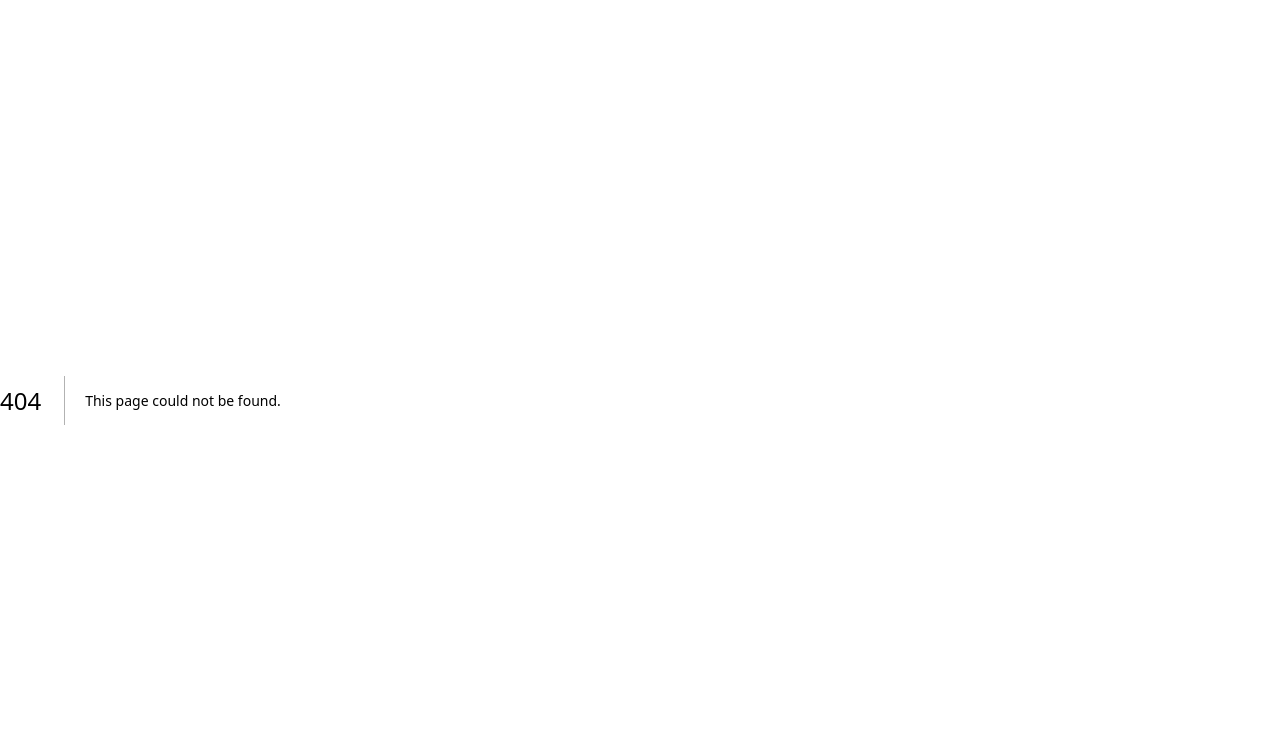
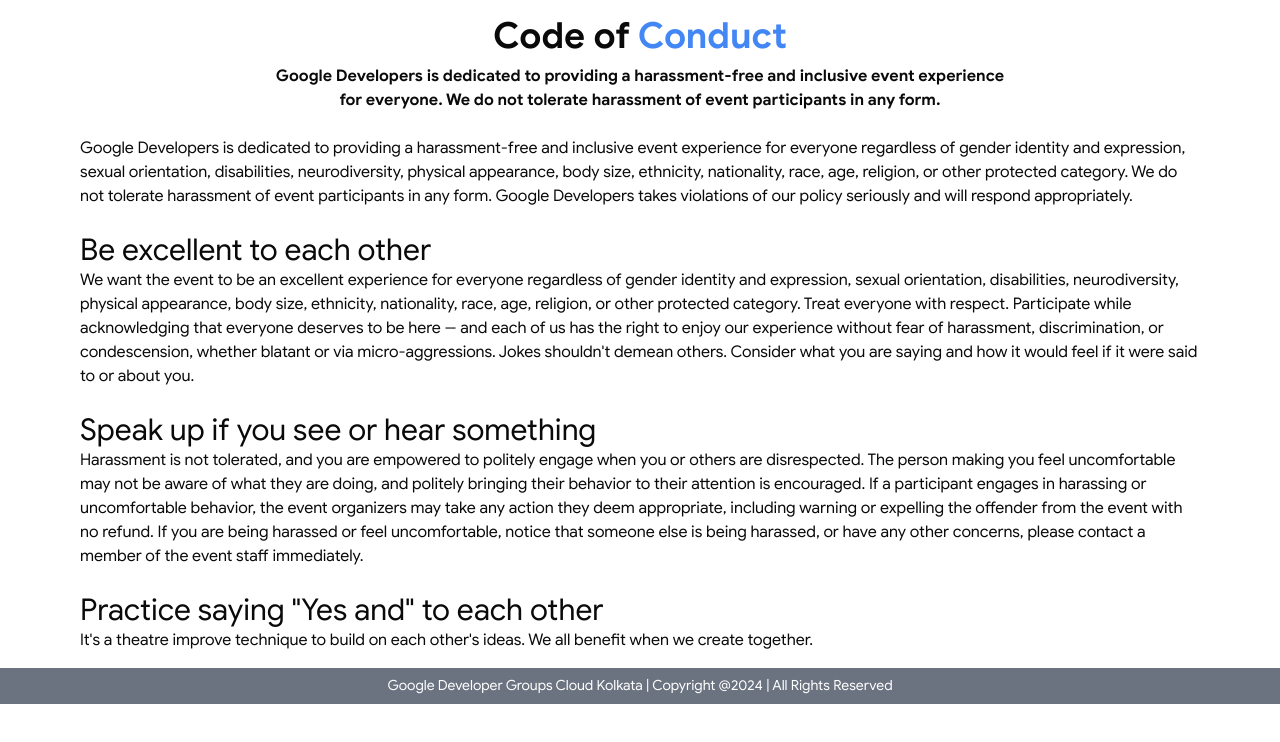
Before and after one commit to gdgcloudkol/chapter-website, a Next.js app: page /code-of-conduct in a window 1280 px wide. Before the commit this address had no page. Shown: the top 742 px of the page. Built offline with nearby package versions, Linux system fonts and the light colour scheme.

Commit message:
added COC page

```diff
--- /dev/null
+++ b/app/code-of-conduct/page.tsx
@@ -0,0 +1,23 @@
+import SectionHeader from '@/components/blocks/SectionHeader'
+import COC from '@/public/assets/content/coc/content.json'
+
+function ContentBlock({ title, description }: { title: string, description: string }) {
+    return <div className='flex flex-col'>
+        <h3 className="text-3xl">{title}</h3>
+        <p className='text-md'> {description} </p>
+    </div>
+}
+
+export default function page() {
+    return (
+        <section className='flex flex-col w-full max-w-6xl mx-auto gap-6 p-4'>
+            <SectionHeader title1={COC.title_1} title_color={COC.title_color} color={COC.color} description={COC.description} />
+            <p className='text-md'>{COC.content}</p>
+            {
+                COC.sections.map((content, index) => {
+                    return <ContentBlock key={index} title={content.title} description={content.description} />
+                })
+            }
+        </section>
+    )
+}
--- a/app/layout.tsx
+++ b/app/layout.tsx
@@ -1,6 +1,7 @@
 import type { Metadata } from "next";
 import localFont from 'next/font/local'
 import "./globals.css";
+import Footer from "@/components/Footer";
 
 const googleSans = localFont({
   src: [
@@ -32,6 +33,7 @@ export default function RootLayout({
         <main className="flex flex-col items-start justify-start w-full max-w-screen-2xl mx-auto">
           {children}
         </main>
+        <Footer />
       </body>
     </html>
   );
--- a/app/page.tsx
+++ b/app/page.tsx
@@ -5,7 +5,7 @@ export default function Home() {
   return (
     <>
       <About />
-      <Footer />
+
     </>
   );
 }
--- a/components/About.tsx
+++ b/components/About.tsx
@@ -30,7 +30,6 @@ export default function About() {
     return (
         <section className='flex flex-col w-full max-w-6xl mx-auto gap-6 p-4'>
             <SectionHeader title1={AboutData.title_1} title_color={AboutData.title_color} title3={AboutData.title_3} description={AboutData.description} color={AboutData.color} />
-
             <div className="grid grid-cols-1 sm:grid-cols-2 md:grid-cols-4 lg:grid-cols-4 gap-x-10 gap-y-4">
                 {AboutData.images.map(image => <ImageDiv image={image} key={image.id} />)}
             </div>
--- a/components/Footer.tsx
+++ b/components/Footer.tsx
@@ -2,6 +2,6 @@ import React from 'react'
 
 export default function Footer() {
     return (
-        <footer className='bg-gray-500 flex px-4 py-2 items-center justify-center text-white text-center w-full '>Google Developer Groups Cloud Kolkata  |  Copyright @{new Date().getFullYear()}  |  All Rights Reserved</footer>
+        <footer className='bg-gray-500 flex px-4 py-2 items-center justify-center text-white text-center w-full text-sm'>Google Developer Groups Cloud Kolkata  |  Copyright @{new Date().getFullYear()}  |  All Rights Reserved</footer>
     )
 }
--- a/components/blocks/SectionHeader.tsx
+++ b/components/blocks/SectionHeader.tsx
@@ -10,7 +10,7 @@ export default function SectionHeader({ title1, title_color, title3, description
     };
     const colorClass = TextColorMap[color] || '';
     return (
-        <div className='flex flex-col items-center justify-center max-w-xl mx-auto text-center gap-2 px-4'>
+        <div className='flex flex-col items-center justify-center max-w-3xl mx-auto text-center gap-2 px-4'>
             <h2 className='text-3xl md:text-4xl font-bold'>{title1} <span className={colorClass}>{title_color}</span> {title3}</h2>
             <h6 className='font-semibold'>{description}</h6>
         </div>
--- /dev/null
+++ b/public/assets/content/coc/content.json
@@ -0,0 +1,21 @@
+{
+  "title_1": "Code of",
+  "title_color":"Conduct",
+  "color":"googleBlue",
+  "description": "Google Developers is dedicated to providing a harassment-free and inclusive event experience for everyone. We do not tolerate harassment of event participants in any form.",
+  "content":"Google Developers is dedicated to providing a harassment-free and inclusive event experience for everyone regardless of gender identity and expression, sexual orientation, disabilities, neurodiversity, physical appearance, body size, ethnicity, nationality, race, age, religion, or other protected category. We do not tolerate harassment of event participants in any form. Google Developers takes violations of our policy seriously and will respond appropriately.",
+  "sections": [
+    {
+      "title": "Be excellent to each other",
+      "description": "We want the event to be an excellent experience for everyone regardless of gender identity and expression, sexual orientation, disabilities, neurodiversity, physical appearance, body size, ethnicity, nationality, race, age, religion, or other protected category. Treat everyone with respect. Participate while acknowledging that everyone deserves to be here -- and each of us has the right to enjoy our experience without fear of harassment, discrimination, or condescension, whether blatant or via micro-aggressions. Jokes shouldn't demean others. Consider what you are saying and how it would feel if it were said to or about you."
+    },
+    {
+      "title": "Speak up if you see or hear something",
+      "description": "Harassment is not tolerated, and you are empowered to politely engage when you or others are disrespected. The person making you feel uncomfortable may not be aware of what they are doing, and politely bringing their behavior to their attention is encouraged. If a participant engages in harassing or uncomfortable behavior, the event organizers may take any action they deem appropriate, including warning or expelling the offender from the event with no refund. If you are being harassed or feel uncomfortable, notice that someone else is being harassed, or have any other concerns, please contact a member of the event staff immediately."
+    },
+    {
+      "title": "Practice saying \"Yes and\" to each other",
+      "description": "It's a theatre improve technique to build on each other's ideas. We all benefit when we create together."
+    }
+  ]
+}
```
